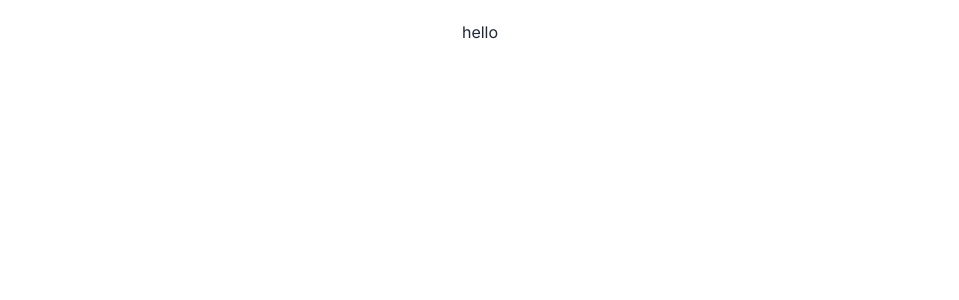
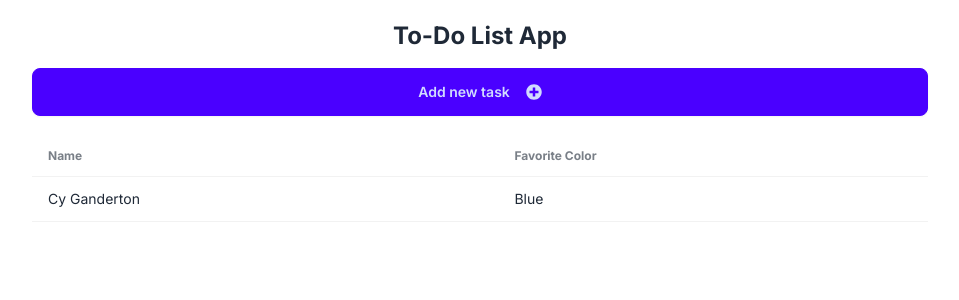
Before and after one commit to saim-x/NEXTJSCRUDAPP, a Next.js app: page / in a window 1280 px wide. Shown: the top 300 px of the page, without its empty margins (160-1119 px from the left). Built offline with nearby package versions, Linux system fonts and the light colour scheme.

Commit message:
tables added

```diff
--- /dev/null
+++ b/app/components/AddTask.tsx
@@ -0,0 +1,15 @@
+import React from "react";
+import { FaPlusCircle } from "react-icons/fa";
+
+const AddTask = () => {
+    return (
+        <div>
+            <button className="btn btn-primary w-full">
+                Add new task
+                <FaPlusCircle className="ml-2" size={16} />
+            </button>
+        </div>
+    );
+};
+
+export default AddTask;
--- /dev/null
+++ b/app/components/TodoList.tsx
@@ -0,0 +1,25 @@
+import React from "react";
+
+const TodoList = () => {
+    return <div className="overflow-x-auto">
+        <table className="table">
+            {/* head */}
+            <thead>
+                <tr>
+                    <th>Name</th>
+                    <th>Favorite Color</th>
+                </tr>
+            </thead>
+            <tbody>
+                {/* row 1 */}
+                <tr>
+                    <td>Cy Ganderton</td>
+                    <td>Blue</td>
+                </tr>
+
+            </tbody>
+        </table>
+    </div>;
+};
+
+export default TodoList;
--- a/app/page.tsx
+++ b/app/page.tsx
@@ -1,9 +1,15 @@
 import Image from "next/image";
+import AddTask from "./components/AddTask";
+import TodoList from "./components/TodoList";
 
 export default function Home() {
   return (
     <main className="max-w-4xl mx-auto mt-4">
-      <div className="text-center my-5 flex flex-col gap-4">hello</div>
+      <div className="text-center my-5 flex flex-col gap-4">
+        <h1 className="text-2xl font-bold">To-Do List App</h1>
+        <AddTask />
+      </div>
+      <TodoList />
     </main>
   );
 }
--- a/package.json
+++ b/package.json
@@ -11,7 +11,8 @@
   "dependencies": {
     "next": "14.2.5",
     "react": "^18",
-    "react-dom": "^18"
+    "react-dom": "^18",
+    "react-icons": "^5.2.1"
   },
   "devDependencies": {
     "@types/node": "^20",
```
Also changed, not shown: 1 other file (tests, documents, lock files or other folders).
